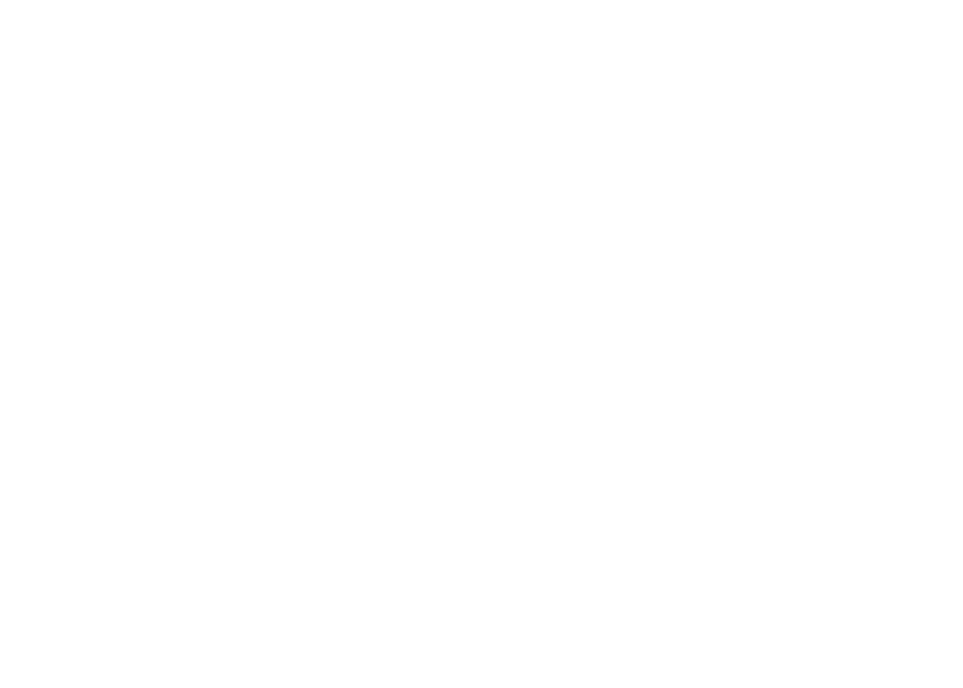
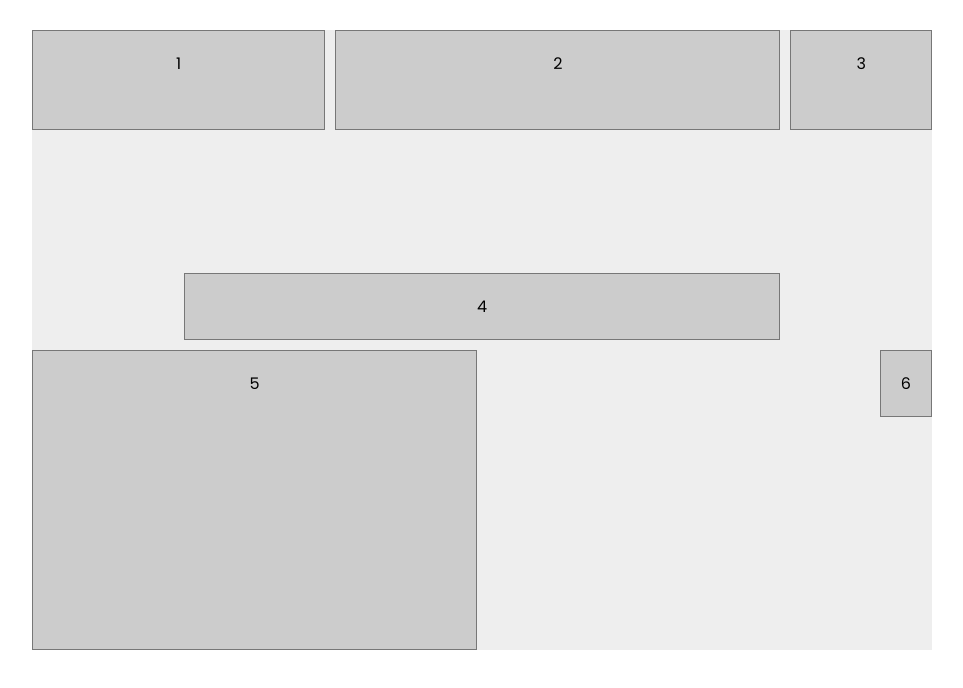
Before and after one commit to tizianobev/layouts-with-css-grid, a plain HTML site: page 1 - basics/index.html in a window 1280 px wide. Shown: the whole page, without its empty margins (158-1121 px from the left). Drawn offline with Linux system fonts and the light colour scheme.

Commit message:
Video #1 - basics

```diff
--- a/1 - basics/index.html
+++ b/1 - basics/index.html
@@ -7,6 +7,13 @@
   <link rel="stylesheet" href="styles.css">
 </head>
 <body>
-
+  <div class="grid-container">
+    <div>1</div>
+    <div>2</div>
+    <div>3</div>
+    <div>4</div>
+    <div>5</div>
+    <div>6</div>
+  </div>
 </body>
 </html>
--- a/1 - basics/styles.css
+++ b/1 - basics/styles.css
@@ -4,3 +4,49 @@
   margin: 30px;
   font-family: "Poppins";
 }
+
+.grid-container {
+  background: #eee;
+  max-width: 900px;
+  margin: 0 auto;
+  display: grid;
+  grid-template-columns: repeat(6, 1fr);
+  grid-template-rows: 100px 200px 300px;
+  gap: 10px;
+  justify-items: stretch;
+  align-items: stretch;
+}
+
+.grid-container > div {
+  background: #ccc;
+  text-align: center;
+  padding: 20px;
+  border: 1px solid #777;
+}
+
+.grid-container > div:nth-child(1) {
+  grid-column: 1 / span 2;
+}
+
+.grid-container > div:nth-child(2) {
+  grid-column: span 3;
+}
+
+.grid-container > div:nth-child(3) {
+  grid-column: span 1;
+}
+
+.grid-container > div:nth-child(4) {
+  grid-column: 2 / 6;
+  align-self: end;
+}
+
+.grid-container > div:nth-child(5) {
+  grid-column: span 3;
+}
+
+.grid-container > div:nth-child(6) {
+  grid-column: span 3;
+  align-self: start;
+  justify-self: end;
+}
```
